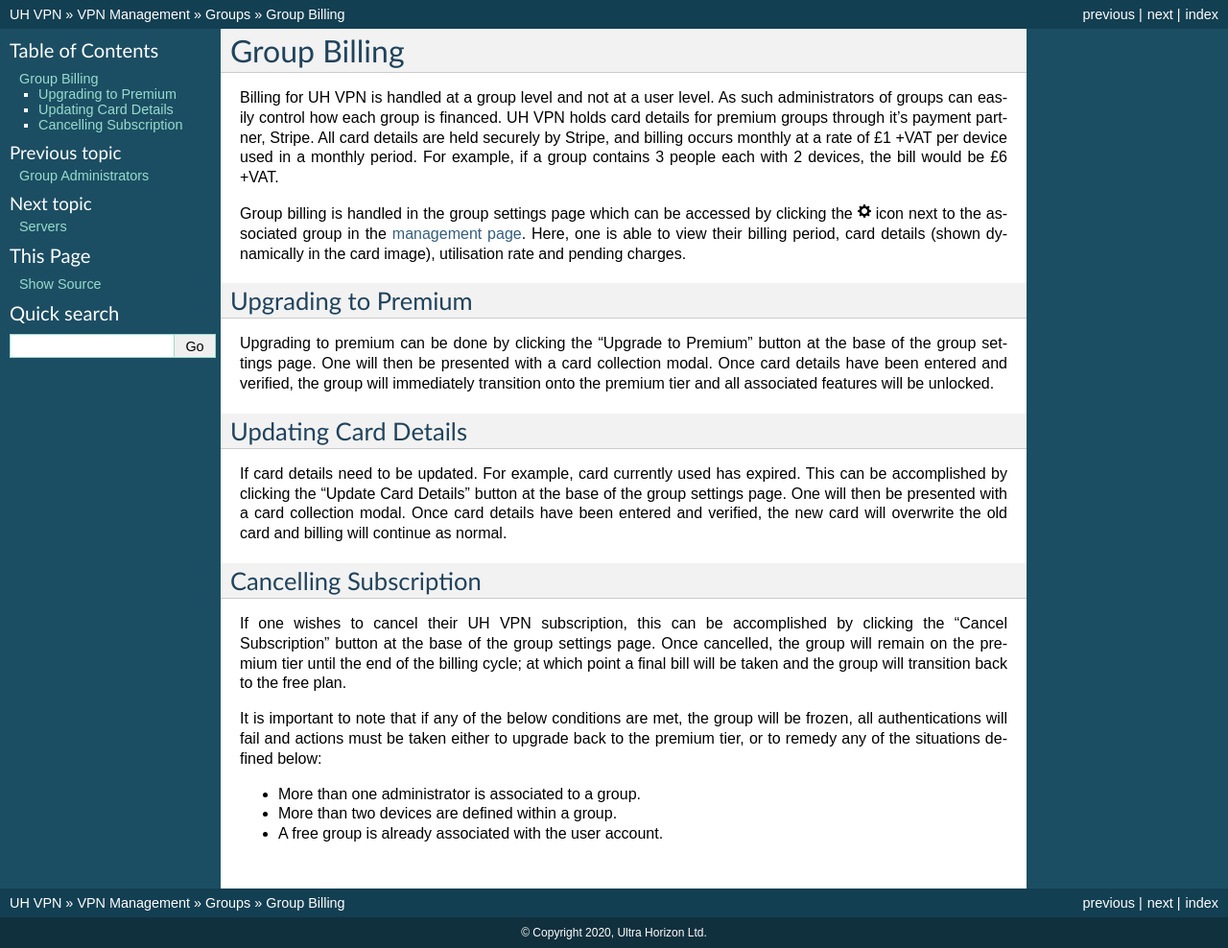
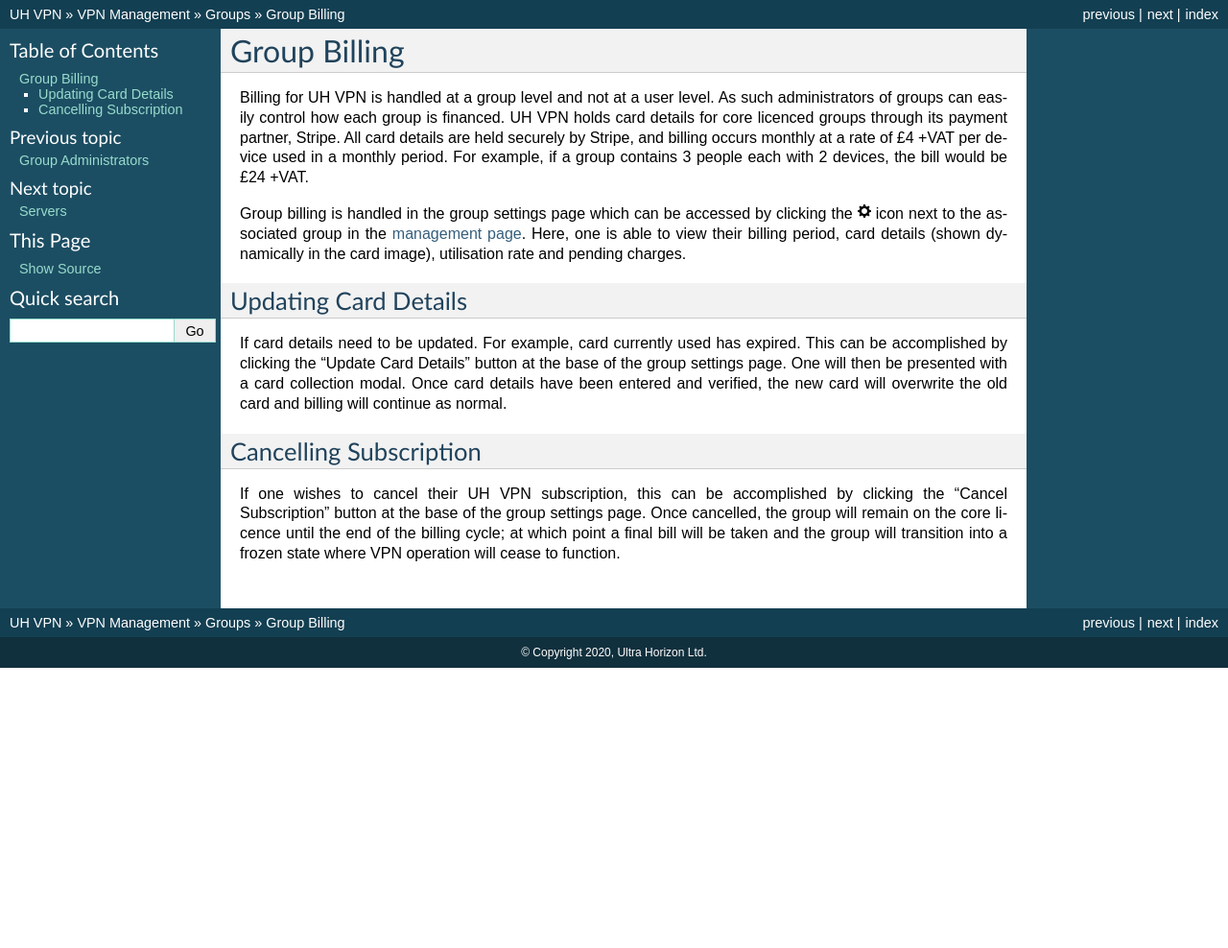
Before and after one commit to ultrahorizon/UH-VPN-Docs, a Sphinx documentation site: the page built from source/website/groups/billing.rst, in a window 1280 px wide. Shown: the whole page at 96% size. Built offline with Sphinx 7.4.7, drawn with Linux system fonts in a browser that asks for light colours; after the commit the page ends 900 px from its top, so only the background shows below that.

```diff
--- a/source/index.rst
+++ b/source/index.rst
@@ -1,8 +1,5 @@
 UH VPN Documentation
 ====================
-
-.. note::
-   UH VPN is moving to an enterprise-only licencing model. To find out more please click `here`_.
 
 The documentation, `maintained with the help of the community`_, offers
 instructions on how to install, configure, and use UH VPN software.
--- a/source/website/groups/billing.rst
+++ b/source/website/groups/billing.rst
@@ -2,22 +2,14 @@ Group Billing
 =============
 
 Billing for UH VPN is handled at a group level and not at a user level. As such administrators of groups
-can easily control how each group is financed. UH VPN holds card details for premium groups through it's
+can easily control how each group is financed. UH VPN holds card details for core licenced groups through its
 payment partner, Stripe. All card details are held securely by Stripe, and billing occurs monthly at a
-rate of £1 +VAT per device used in a monthly period. For example, if a group contains 3 people each with
-2 devices, the bill would be £6 +VAT.
+rate of £4 +VAT per device used in a monthly period. For example, if a group contains 3 people each with
+2 devices, the bill would be £24 +VAT.
 
 Group billing is handled in the group settings page which can be accessed by clicking the |settings_icon|
 icon next to the associated group in the `management page`_. Here, one is able to view their billing period,
 card details (shown dynamically in the card image), utilisation rate and pending charges.
-
-Upgrading to Premium
-~~~~~~~~~~~~~~~~~~~~
-
-Upgrading to premium can be done by clicking the "Upgrade to Premium" button at the base of the group
-settings page. One will then be presented with a card collection modal. Once card details have been
-entered and verified, the group will immediately transition onto the premium tier and all associated
-features will be unlocked.
 
 Updating Card Details
 ~~~~~~~~~~~~~~~~~~~~~
@@ -32,17 +24,9 @@ Cancelling Subscription
 
 If one wishes to cancel their UH VPN subscription, this can be accomplished by clicking the
 "Cancel Subscription" button at the base of the group settings page. Once cancelled, the group
-will remain on the premium tier until the end of the billing cycle; at which point a final bill
-will be taken and the group will transition back to the free plan.
-
-It is important to note that if any of the below conditions are met, the group will be frozen,
-all authentications will fail and actions must be taken either to upgrade back to the premium tier,
-or to remedy any of the situations defined below:
-
-* More than one administrator is associated to a group.
-* More than two devices are defined within a group.
-* A free group is already associated with the user account.
-
+will remain on the core licence until the end of the billing cycle; at which point a final bill
+will be taken and the group will transition into a frozen state where VPN operation will cease
+to function.
 
 .. |settings_icon| image:: /_static/icons/gear.svg
   :alt: Edit Icon
```
Also changed, not shown: other parts of source/index.rst (+0 -1 lines), source/setup-guides/digital-ocean/index.rst (+5 -5 lines), source/setup-guides/ubuntu.rst (+5 -5 lines), source/website/groups/creating.rst (+1 -6 lines), source/_static/setup-guides/create-group.png.
